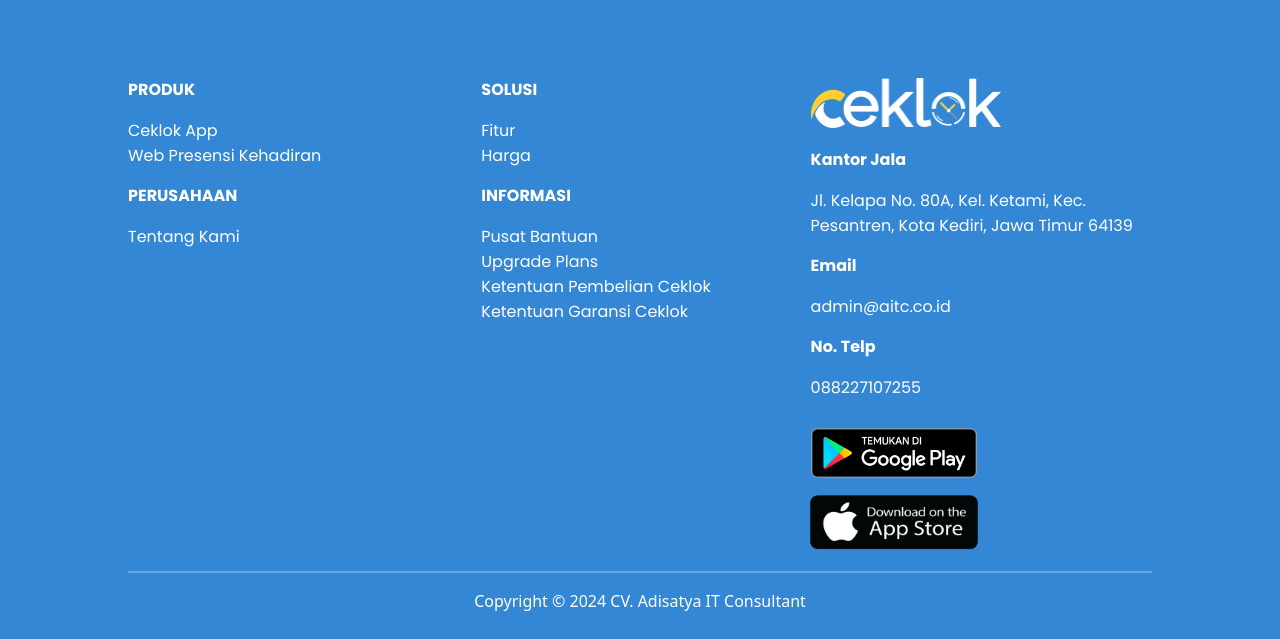
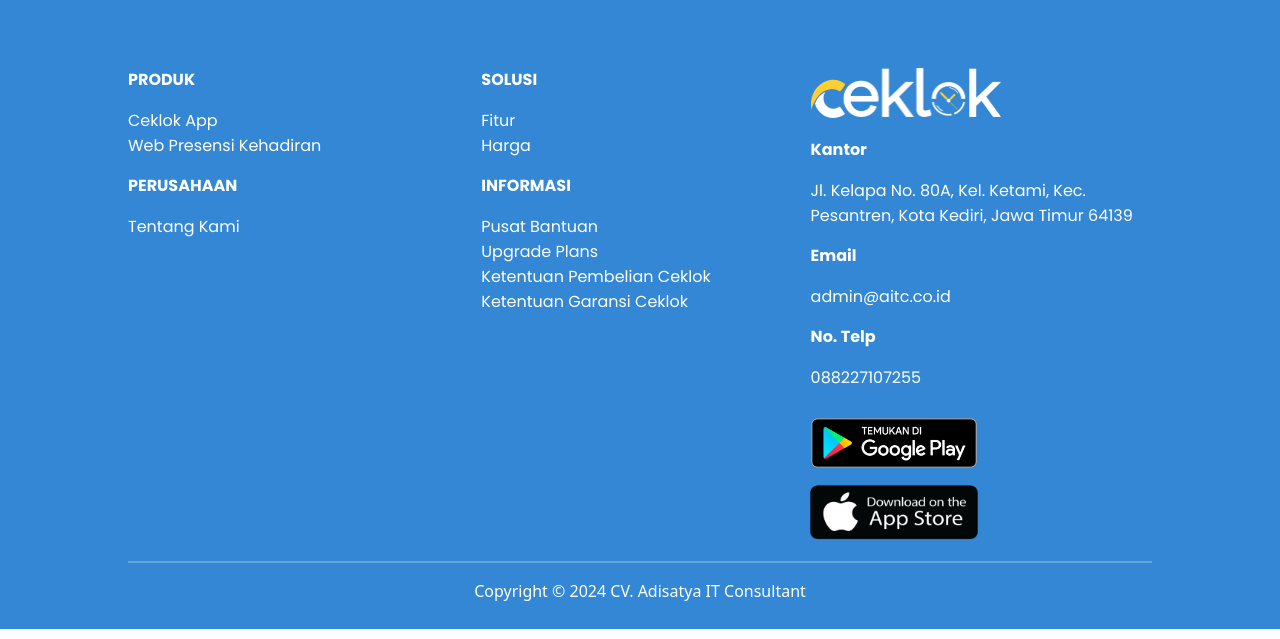
Before and after one commit to adisatyaitconsultant/aitc.github.io, a Jekyll site: the page built from index.html, in a window 1280 px wide and 1400 px high, scrolled down 5432 px, cut to the strip 761-1400 px from the top of the window. Built offline with Jekyll 4.4.1, drawn with Linux system fonts in a browser that asks for light colours.

Commit message:
update ui

```diff
--- a/_includes/footer.html
+++ b/_includes/footer.html
@@ -33,7 +33,7 @@
         <div class="row-2">
           <img src="/assets/images/ceklok.png" class="footer-icon-1" alt="">
           <div class="col">
-            <p class="footer-p">Kantor Jala</p>
+            <p class="footer-p">Kantor</p>
             <ul class="footer-ul">
               <li class="footer-li"><a class="footer-a" href="#">Jl. Kelapa No. 80A, Kel. Ketami, Kec. Pesantren, Kota Kediri, Jawa Timur 64139</a></li>
             </ul>
--- a/_includes/header.html
+++ b/_includes/header.html
@@ -8,24 +8,24 @@
           <div class="collapse navbar-collapse" id="navbarSupportedContent">
             <ul class="navbar-nav ms-0 me-auto mb-2 mb-lg-0">
               <li class="nav-item dropdown">
-                  <a class="nav-link active dropdown-toggle" href="#" id="navbarDropdown" role="button" data-bs-toggle="dropdown" aria-expanded="false">
+                  <a class="nav-link active dropdown-toggle" href="#" id="navbarDropdown" role="button" data-bs-toggle="dropdown" aria-expanded="false" style="font-family: 'Poppins', sans-serif;">
                       PRODUK
                   </a>
                   <ul class="dropdown-menu" aria-labelledby="navbarDropdown">
-                      <li><a class="dropdown-item" href="#">Penggajian Pegawai</a></li>
-                      <li><a class="dropdown-item" href="#">Manajemen Kepegawaian</a></li>
-                      <li><a class="dropdown-item" href="#">Laporan Presensi Kehadiran</a></li>
-                      <li><a class="dropdown-item" href="#">Laporan Overtime</a></li>
+                      <li><a class="dropdown-item" style="font-family: 'Poppins', sans-serif;" href="#">Penggajian Pegawai</a></li>
+                      <li><a class="dropdown-item" style="font-family: 'Poppins', sans-serif;" href="#">Manajemen Kepegawaian</a></li>
+                      <li><a class="dropdown-item" style="font-family: 'Poppins', sans-serif;" href="#">Laporan Presensi Kehadiran</a></li>
+                      <li><a class="dropdown-item" style="font-family: 'Poppins', sans-serif;" href="#">Laporan Overtime</a></li>
                   </ul>
               </li>
               <li class="nav-item">
-                  <a class="nav-link" href="#">FITUR</a>
+                  <a class="nav-link" style="font-family: 'Poppins', sans-serif;" href="#">FITUR</a>
               </li>
               <li class="nav-item">
-                  <a class="nav-link" href="#">HARGA</a>
+                  <a class="nav-link" style="font-family: 'Poppins', sans-serif;" href="#">HARGA</a>
               </li>
               <li class="nav-item">
-                  <a class="nav-link" href="#">TENTANG KAMI</a>
+                  <a class="nav-link" style="font-family: 'Poppins', sans-serif;" href="#">TENTANG KAMI</a>
               </li>
             </ul>
             <div class="d-flex">
--- a/assets/css/main.css
+++ b/assets/css/main.css
@@ -3,7 +3,6 @@
 
 /** Basic styling */
 body {
-    font: 400 16px/1.5 -apple-system, BlinkMacSystemFont, "Segoe UI", Roboto, Helvetica, Arial, sans-serif, "Apple Color Emoji", "Segoe UI Emoji", "Segoe UI Symbol";
     color: #111;
     -webkit-text-size-adjust: 100%;
     -webkit-font-feature-settings: "kern" 1;
@@ -227,7 +226,7 @@
 .nav-img {
     width: 200px;
     width: 190px;
-    margin: 10px 20px 0 0;
+    margin: 0 20px 0 0;
 }
 
 .navbar-link {
@@ -559,7 +558,7 @@
 
 .img-carousel-1 {
     display: flex;
-    width: 650px;
+    width: 100%;
     height: auto;
 }
 
```
Also changed, not shown: assets/images/presensi.png, 4 other files.
